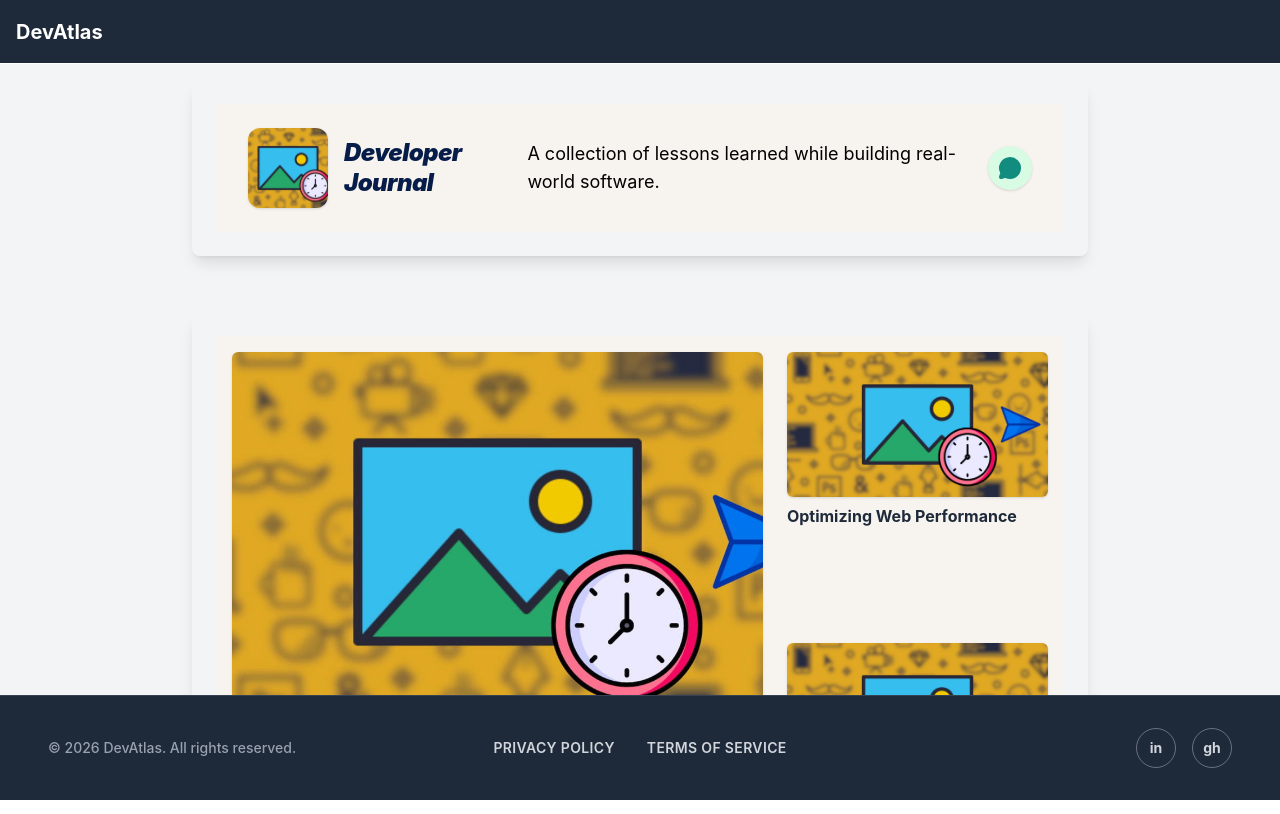
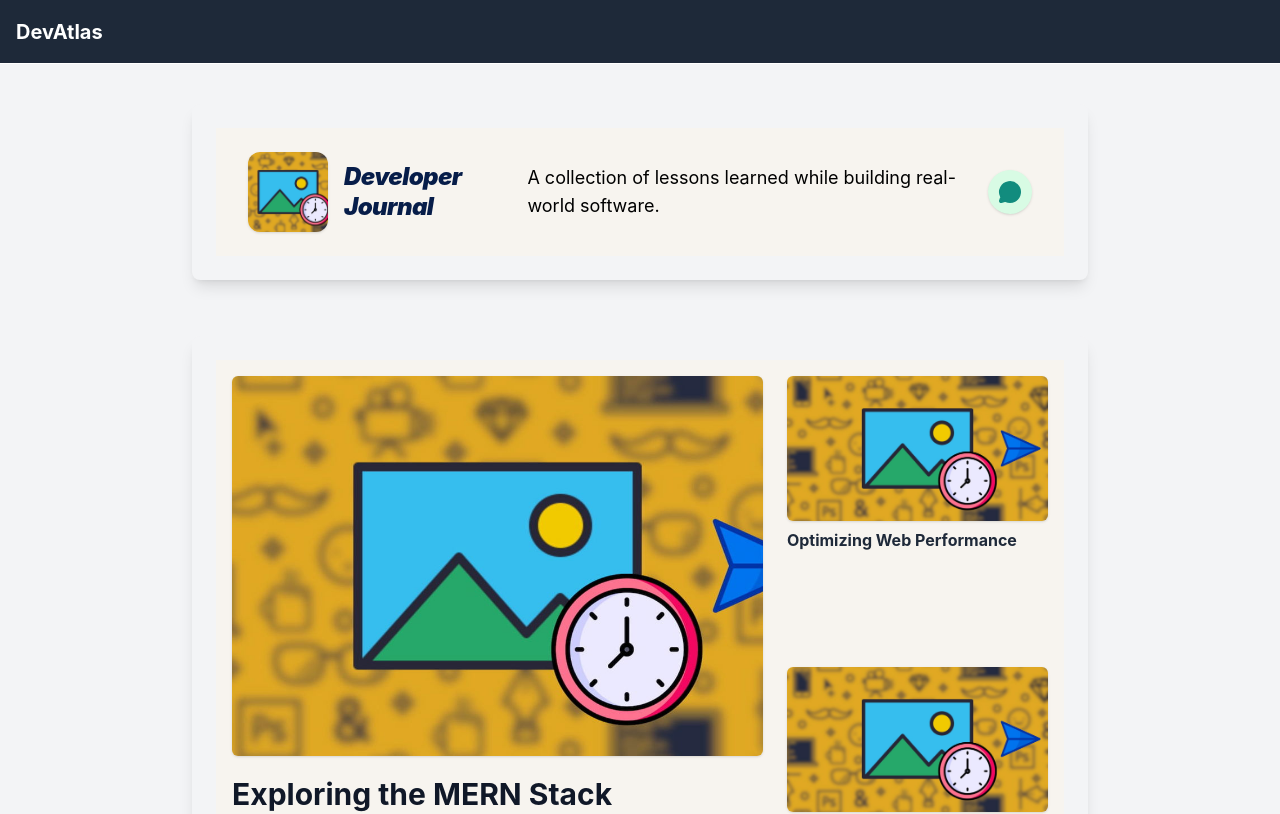
Before and after one commit to abhinandkrishna20/devatlas, a React (Vite) app: page /blog in a window 1280 px wide. Shown: the top 814 px of the page. Built offline with nearby package versions, Linux system fonts and the light colour scheme.

Commit message:
Blog layout updated for full screen view

```diff
--- a/src/components/layout/BlogLayout.tsx
+++ b/src/components/layout/BlogLayout.tsx
@@ -4,14 +4,22 @@ import Footer from "./Footer";
 
 const BlogLayout = () => {
   return (
-    <div className="min-h-screen bg-gray-100">
-     <div className="h-screen flex flex-col">
+    // 1. h-screen-ah mathittu min-h-screen pottaal, content yevlo perusa irukko avlo thooram page grow aagum.
+    // 2. flex flex-col pottaal vertical flow aligned-ah irukum.
+    <div className="min-h-screen flex flex-col bg-gray-100">
+
       <Navbar />
-      <main className="flex-1 overflow-auto">
+
+      {/* 3. flex-1 space fill pannikkum.
+        4. overflow-auto-va thookiyachu, so ippo page normal-ah smoothly browser window-la scroll aagum.
+      */}
+      <main className="flex-1 w-full max-w-7xl mx-auto px-4 md:px-6 py-6">
         <Outlet />
       </main>
+
+      {/* 5. Content complete-ah scroll aagi mudinja pin thaan footer neat-ah bottom-la kaatum. */}
       <Footer />
-    </div>
+
     </div>
   );
 };
```
